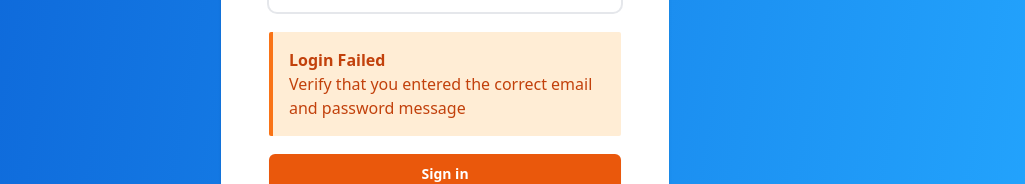
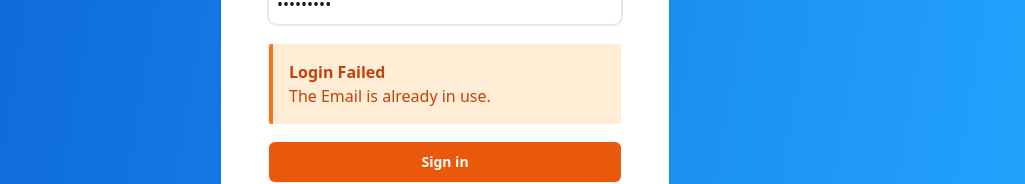
Before and after one commit to WiiQare/Dashboard-FE, a Next.js app: page /auth/signup in a window 1280 px wide. Both pictures are taken after typing "name@example.com", "name@example.com", "Sample123" into the empty fields and a click on the button "Sign in". Shown: the part 435-619 px from the top of the page, without its empty margins (195-1220 px from the left). Built offline with nearby package versions, Linux system fonts and the light colour scheme; no server answers.

Commit message:
modify signup error message

```diff
--- a/src/pages/auth/signup/index.tsx
+++ b/src/pages/auth/signup/index.tsx
@@ -145,8 +145,7 @@ const SignUp: NextPage = (props): React.JSX.Element => {
                                             Login Failed
                                         </p>
                                         <p className=" ital">
-                                            Verify that you entered the correct
-                                            email and password message
+                                           The Email is already in use.
                                         </p>
                                     </div>
                                 )}
```
